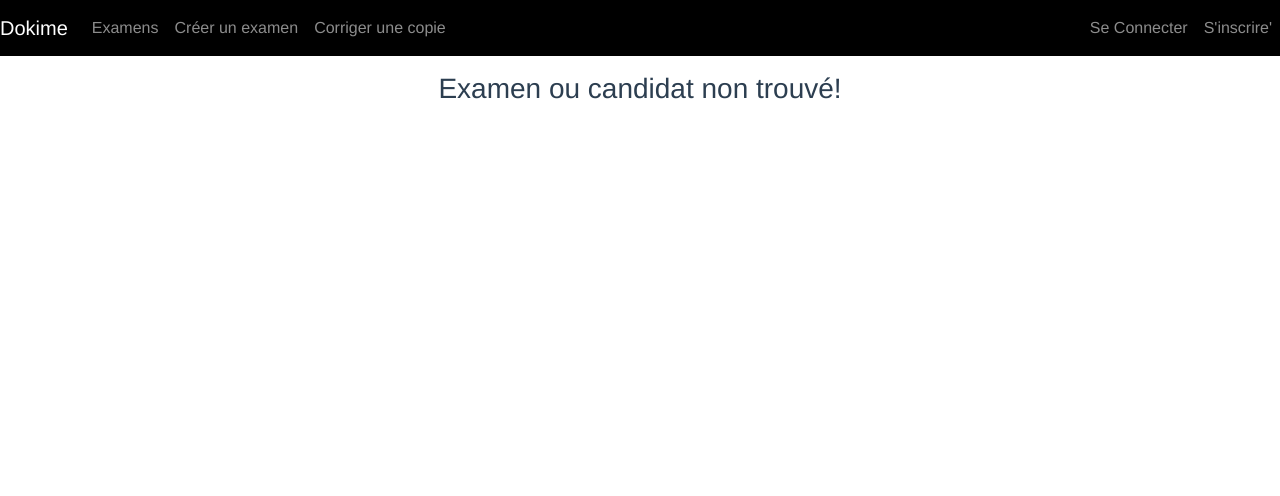
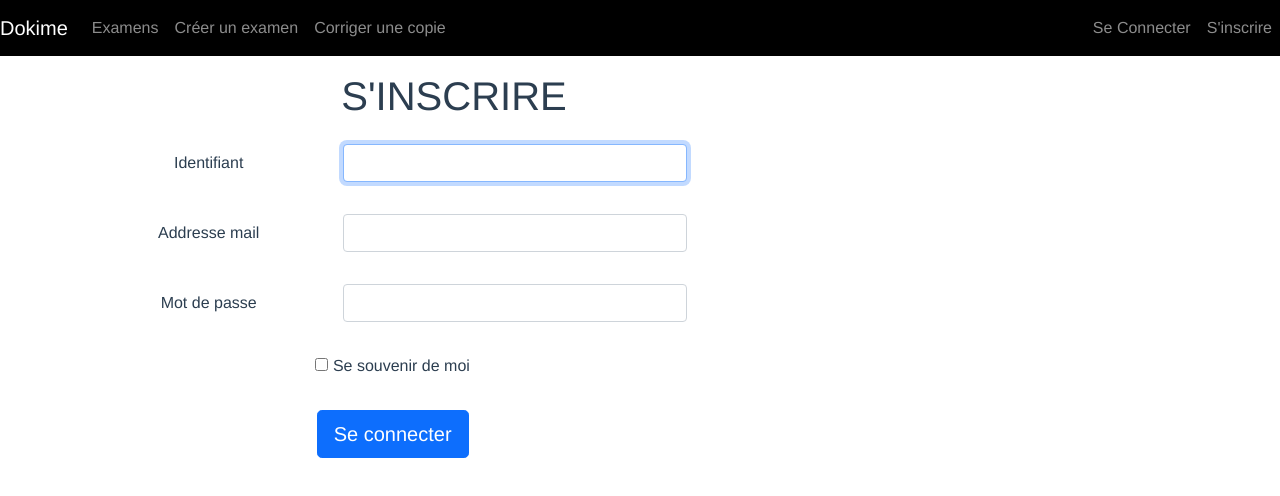
Before and after one commit to RemiPish/Dokime, a Vue app in the folder app/: page /inscription in a window 1280 px wide. Shown: the top 496 px of the page. Built offline with nearby package versions, Linux system fonts and the light colour scheme; no server answers.

Commit message:
ajout page inscription

```diff
--- /dev/null
+++ b/app/config/authConfig.js
@@ -0,0 +1,3 @@
+module.exports = {
+    secret: "DokimeCleSecret"
+  };
--- /dev/null
+++ b/app/models/examen.js
@@ -0,0 +1,10 @@
+export default class Examen {
+  constructor(titre, universite, matiere, dateDebut, dateCloture, heure ) {
+    this.titre = titre;
+    this.universite = universite;
+    this.matiere =  matiere;
+    this.dateDebut =  dateDebut;
+    this.dateCloture =  dateCloture;
+    this.heure = heure;
+  }
+}
--- /dev/null
+++ b/app/models/utilisateur.js
@@ -0,0 +1,7 @@
+export default class Utilisateur {
+    constructor(identifiant, email, motDePasse) {
+      this.identifiant = identifiant;
+      this.email = email;
+      this.motDePasse = motDePasse;
+    }
+  }
--- a/app/src/App.vue
+++ b/app/src/App.vue
@@ -19,10 +19,10 @@
       </div>
       <div class="navbar-nav ms-auto">
         <li class="nav-item ">
-          <router-link to="/examens" class="nav-link">Se Connecter</router-link>
+          <router-link to="/connexion" class="nav-link">Se Connecter</router-link>
         </li>
         <li class="nav-item ">
-          <router-link to="/examens" class="nav-link">S'inscrire'</router-link>
+          <router-link to="/inscription" class="nav-link">S'inscrire</router-link>
         </li>
       </div>
     </nav>
--- /dev/null
+++ b/app/src/components/ConnexionCompte.vue
@@ -0,0 +1,104 @@
+<style scoped>
+.messageErreur {
+  color: red;
+}
+</style>
+
+<template>
+  <div class="submit-form col-md-8">
+    <div class="header">
+      <h1>IDENTIFIEZ-VOUS</h1>
+    </div>
+
+    <div v-if="!valide">
+      <form @submit="handleLogin" :validation-schema="schema">
+        <div class="p-3 form-group row">
+          <label for="identifiant" class="col-md-4 col-form-label text-md-right"
+            >Identifiant</label
+          >
+
+          <div class="col-md-6">
+            <input
+              v-model="utilisateur.identifiant"
+              id="identifiant"
+              type="text"
+              class="form-control"
+              name="identifiant"
+              required
+              autofocus
+            />
+          </div>
+        </div>
+
+        <div class="p-3 form-group row">
+          <label for="motDePasse" class="col-md-4 col-form-label text-md-right"
+            >Mot de passe</label
+          >
+
+          <div class="col-md-6">
+            <input
+              v-model="utilisateur.motDePasse"
+              id="motDePasse"
+              type="password"
+              class="form-control"
+              name="motDePasse"
+              required
+            />
+          </div>
+        </div>
+
+        <div class="p-3 form-group row">
+          <div class="col-md-6 offset-md-2">
+            <div class="checkbox">
+              <label>
+                <input type="checkbox" name="seSouvenir" /> Se souvenir de moi
+              </label>
+            </div>
+          </div>
+        </div>
+
+        <div class="p-3 form-group row">
+          <div class="col-md-6 offset-md-2">
+            <button
+              type="submit btn btn-success "
+              class="btn btn-primary btn-lg"
+            >
+              Se connecter
+            </button>
+          </div>
+        </div>
+      </form>
+      <div v-if="erreur">
+        <label>{{ erreurMessage }}</label>
+      </div>
+    </div>
+
+    <div v-else>
+      <h3>Examen créé!</h3>
+      <button class="btn btn-success" @click="newExam">
+        Créer un nouveau examen
+      </button>
+    </div>
+  </div>
+</template>
+
+<script>
+import Utilisateur from '../../models/utilisateur.js';
+
+export default {
+  name: "connexionCompte",
+  data() {
+    return {
+      utilisateur: new Utilisateur('','',''),
+      erreurMessage: "",
+      erreur: false,
+      valide: false,
+    };
+  },
+
+  validations() {
+    return {};
+  },
+  methods: {},
+};
+</script>
--- a/app/src/components/CreerExamen.vue
+++ b/app/src/components/CreerExamen.vue
@@ -154,20 +154,14 @@
 import ExamenDataService from "../services/examenDataService.js";
 import useVuelidate from "@vuelidate/core";
 import { required } from "@vuelidate/validators";
+import Examen from '../../models/examen.js';
 
 export default {
   name: "creer-examen",
   data() {
     return {
       v$: useVuelidate(),
-      examen: {
-        titre: "",
-        universite: "",
-        matiere: "",
-        dateDebut: "",
-        dateCloture: "",
-        heure: "",
-      },
+      examen: new Examen('','','','','',''),
       file: undefined,
       erreurMessage: "",
       erreur: false,
--- a/app/src/components/PageLogin.vue
+++ b/app/src/components/Inscription.vue
@@ -7,7 +7,7 @@
 <template>
   <div class="submit-form col-md-8">
     <div class="header">
-      <h1>IDENTIFIEZ-VOUS</h1>
+      <h1>S'INSCRIRE</h1>
     </div>
 
     <div v-if="!valide">
@@ -19,11 +19,29 @@
 
           <div class="col-md-6">
             <input
+              v-model="utilisateur.identifiant"
               id="identifiant"
               type="text"
               class="form-control"
               name="identifiant"
-              value=""
+              required
+              autofocus
+            />
+          </div>
+        </div>
+
+         <div class="p-3 form-group row">
+          <label for="email" class="col-md-4 col-form-label text-md-right"
+            >Addresse mail</label
+          >
+
+          <div class="col-md-6">
+            <input
+              v-model="utilisateur.email"
+              id="email"
+              type="email"
+              class="form-control"
+              name="email"
               required
               autofocus
             />
@@ -37,6 +55,7 @@
 
           <div class="col-md-6">
             <input
+              v-model="utilisateur.motDePasse"
               id="motDePasse"
               type="password"
               class="form-control"
@@ -82,27 +101,22 @@
 </template>
 
 <script>
-import useVuelidate from "@vuelidate/core";
-//import { required } from "@vuelidate/validators";
+import Utilisateur from '../../models/utilisateur.js';
 
 export default {
-  name: "creer-examen",
+  name: "inscription",
   data() {
     return {
-      v$: useVuelidate(),
+      utilisateur: new Utilisateur('','',''),
       erreurMessage: "",
       erreur: false,
       valide: false,
     };
   },
-  //mise en place des validations du formulaire avant la soumission
+
   validations() {
-    return {
-
-    };
+    return {};
   },
-  methods: {
-
-  },
+  methods: {},
 };
 </script>
--- a/app/src/router.js
+++ b/app/src/router.js
@@ -3,12 +3,17 @@ import { createWebHistory, createRouter } from "vue-router";
 const routes = [
   {
     path: "/",
-    redirect: "/login"
+    redirect: "/connexion"
   },
   {
-    path: "/login",
-    name: "login",
-    component: () => import("./components/PageLogin")
+    path: "/connexion",
+    name: "connexion",
+    component: () => import("./components/ConnexionCompte")
+  },
+  {
+    path: "/inscription",
+    name: "inscription",
+    component: () => import("./components/Inscription")
   },
   {
     path: "/examens",
```
Also changed, not shown: app/models/utilisateurModel.js (added, +17 -0 lines).
